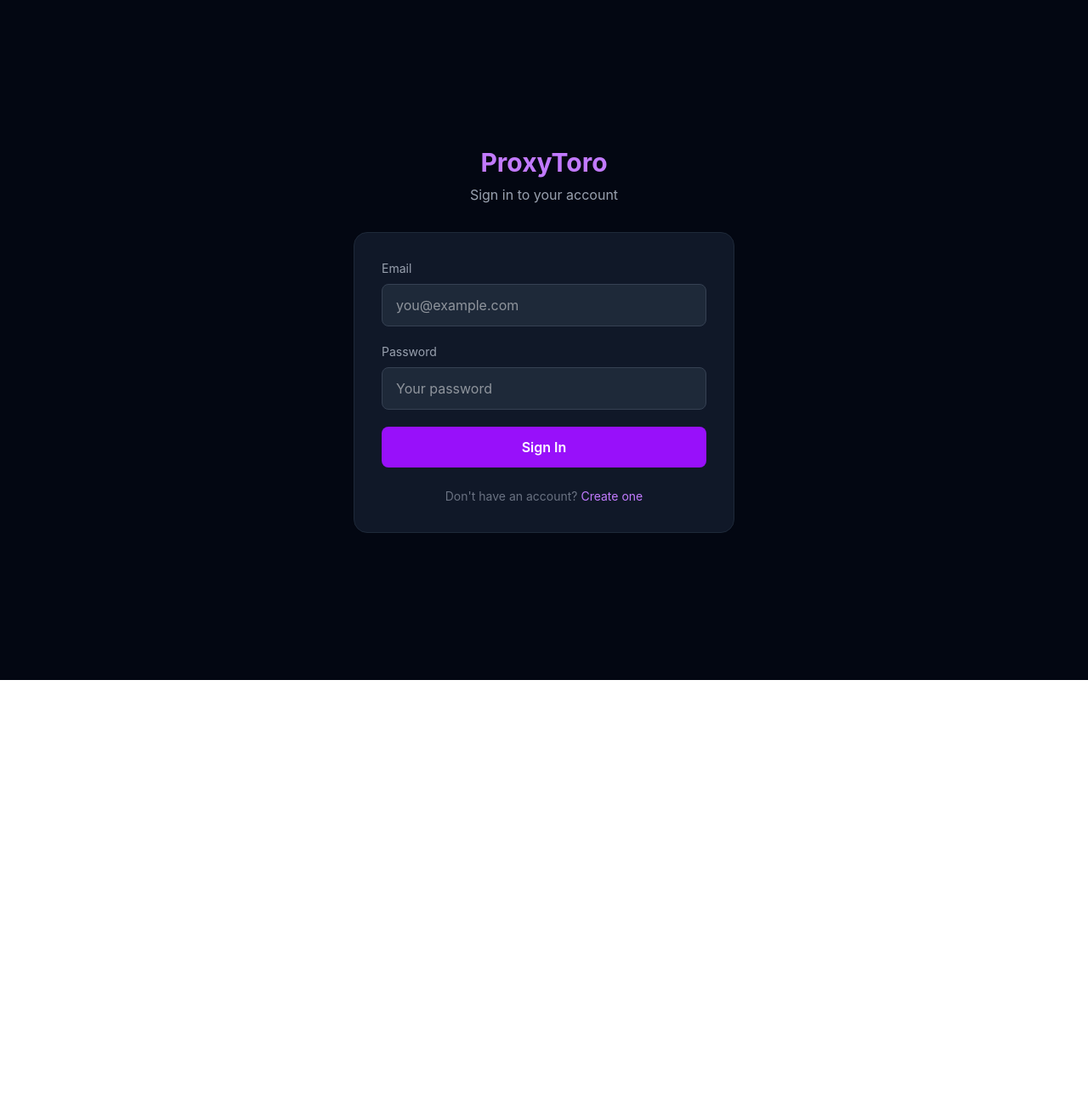
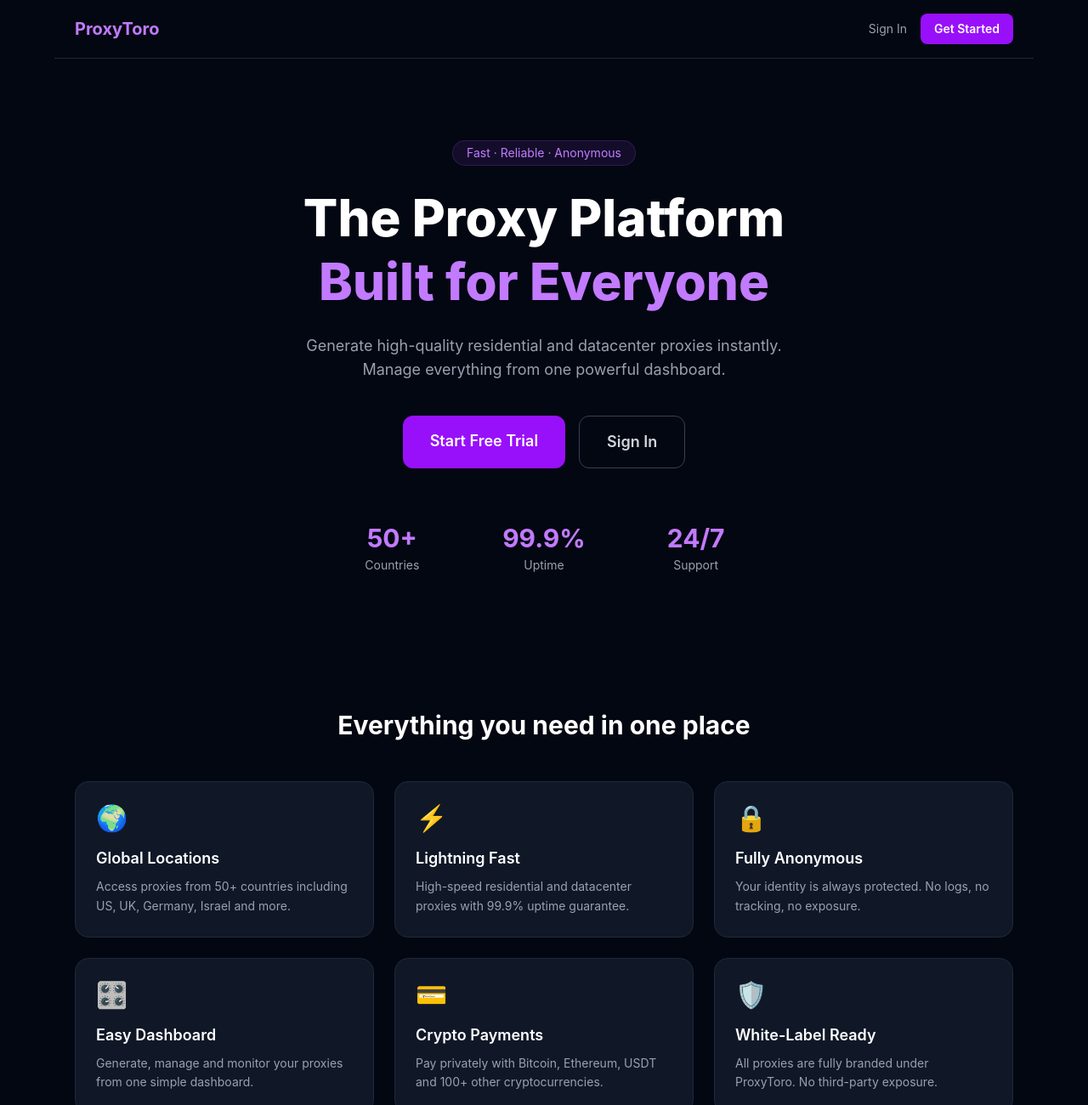
Before and after one commit to yoelKraitman/ProxyToro-Platform, a React app in the folder frontend/: page / in a window 1280 px wide. Before the commit this address led to /login. Shown: the top 1300 px of the page at 85% size. Before the commit the page ends 800 px from the top, so only its background shows below. Built offline with nearby package versions, Linux system fonts and the light colour scheme; the HTML template or start-up script is replaced by a standard one.

Commit message:
feat: add landing page

```diff
--- a/frontend/src/App.jsx
+++ b/frontend/src/App.jsx
@@ -1,5 +1,6 @@
 import { BrowserRouter, Routes, Route, Navigate } from 'react-router-dom'
 import { AuthProvider, useAuth } from './context/AuthContext'
+import Landing from './pages/Landing'
 import Login from './pages/Login'
 import Register from './pages/Register'
 import Dashboard from './pages/Dashboard'
@@ -13,12 +14,13 @@
 function AppRoutes() {
   return (
     <Routes>
+      <Route path="/" element={<Landing />} />
       <Route path="/login" element={<Login />} />
       <Route path="/register" element={<Register />} />
       <Route path="/dashboard" element={
         <PrivateRoute><Dashboard /></PrivateRoute>
       } />
-      <Route path="*" element={<Navigate to="/login" />} />
+      <Route path="*" element={<Navigate to="/" />} />
     </Routes>
   )
 }
--- /dev/null
+++ b/frontend/src/pages/Landing.jsx
@@ -0,0 +1,188 @@
+import { Link } from 'react-router-dom'
+
+const features = [
+  {
+    icon: '🌍',
+    title: 'Global Locations',
+    desc: 'Access proxies from 50+ countries including US, UK, Germany, Israel and more.'
+  },
+  {
+    icon: '⚡',
+    title: 'Lightning Fast',
+    desc: 'High-speed residential and datacenter proxies with 99.9% uptime guarantee.'
+  },
+  {
+    icon: '🔒',
+    title: 'Fully Anonymous',
+    desc: 'Your identity is always protected. No logs, no tracking, no exposure.'
+  },
+  {
+    icon: '🎛️',
+    title: 'Easy Dashboard',
+    desc: 'Generate, manage and monitor your proxies from one simple dashboard.'
+  },
+  {
+    icon: '💳',
+    title: 'Crypto Payments',
+    desc: 'Pay privately with Bitcoin, Ethereum, USDT and 100+ other cryptocurrencies.'
+  },
+  {
+    icon: '🛡️',
+    title: 'White-Label Ready',
+    desc: 'All proxies are fully branded under ProxyToro. No third-party exposure.'
+  },
+]
+
+const plans = [
+  { name: 'Starter', price: '$9', bandwidth: '10 GB', proxies: '100' },
+  { name: 'Pro', price: '$29', bandwidth: '50 GB', proxies: '500', popular: true },
+  { name: 'Business', price: '$79', bandwidth: '200 GB', proxies: 'Unlimited' },
+]
+
+export default function Landing() {
+  return (
+    <div className="min-h-screen bg-gray-950 text-white">
+
+      {/* Navbar */}
+      <nav className="border-b border-gray-800 px-6 py-4 flex items-center justify-between max-w-6xl mx-auto">
+        <h1 className="text-xl font-bold text-purple-400">ProxyToro</h1>
+        <div className="flex items-center gap-4">
+          <Link to="/login" className="text-gray-400 hover:text-white text-sm transition">
+            Sign In
+          </Link>
+          <Link
+            to="/register"
+            className="bg-purple-600 hover:bg-purple-700 text-white text-sm font-semibold px-4 py-2 rounded-lg transition"
+          >
+            Get Started
+          </Link>
+        </div>
+      </nav>
+
+      {/* Hero */}
+      <section className="max-w-6xl mx-auto px-6 py-24 text-center">
+        <div className="inline-block bg-purple-500/10 border border-purple-500/20 text-purple-400 text-sm px-4 py-1 rounded-full mb-6">
+          Fast · Reliable · Anonymous
+        </div>
+        <h1 className="text-5xl sm:text-6xl font-extrabold mb-6 leading-tight">
+          The Proxy Platform<br />
+          <span className="text-purple-400">Built for Everyone</span>
+        </h1>
+        <p className="text-gray-400 text-lg max-w-xl mx-auto mb-10">
+          Generate high-quality residential and datacenter proxies instantly.
+          Manage everything from one powerful dashboard.
+        </p>
+        <div className="flex flex-col sm:flex-row gap-4 justify-center">
+          <Link
+            to="/register"
+            className="bg-purple-600 hover:bg-purple-700 text-white font-semibold px-8 py-4 rounded-xl text-lg transition"
+          >
+            Start Free Trial
+          </Link>
+          <Link
+            to="/login"
+            className="border border-gray-700 hover:border-purple-500 text-gray-300 hover:text-white font-semibold px-8 py-4 rounded-xl text-lg transition"
+          >
+            Sign In
+          </Link>
+        </div>
+
+        {/* Stats */}
+        <div className="grid grid-cols-3 gap-6 max-w-lg mx-auto mt-16">
+          {[
+            { value: '50+', label: 'Countries' },
+            { value: '99.9%', label: 'Uptime' },
+            { value: '24/7', label: 'Support' },
+          ].map(stat => (
+            <div key={stat.label}>
+              <p className="text-3xl font-bold text-purple-400">{stat.value}</p>
+              <p className="text-gray-400 text-sm mt-1">{stat.label}</p>
+            </div>
+          ))}
+        </div>
+      </section>
+
+      {/* Features */}
+      <section className="max-w-6xl mx-auto px-6 py-16">
+        <h2 className="text-3xl font-bold text-center mb-12">
+          Everything you need in one place
+        </h2>
+        <div className="grid grid-cols-1 sm:grid-cols-2 lg:grid-cols-3 gap-6">
+          {features.map(f => (
+            <div
+              key={f.title}
+              className="bg-gray-900 border border-gray-800 rounded-2xl p-6 hover:border-purple-500/50 transition"
+            >
+              <div className="text-3xl mb-4">{f.icon}</div>
+              <h3 className="text-lg font-semibold mb-2">{f.title}</h3>
+              <p className="text-gray-400 text-sm leading-relaxed">{f.desc}</p>
+            </div>
+          ))}
+        </div>
+      </section>
+
+      {/* Pricing */}
+      <section className="max-w-6xl mx-auto px-6 py-16">
+        <h2 className="text-3xl font-bold text-center mb-4">Simple Pricing</h2>
+        <p className="text-gray-400 text-center mb-12">No hidden fees. Cancel anytime.</p>
+
+        <div className="grid grid-cols-1 sm:grid-cols-3 gap-6">
+          {plans.map(plan => (
+            <div
+              key={plan.name}
+              className={`bg-gray-900 rounded-2xl p-6 border relative ${
+                plan.popular ? 'border-purple-500' : 'border-gray-800'
+              }`}
+            >
+              {plan.popular && (
+                <span className="absolute -top-3 left-1/2 -translate-x-1/2 bg-purple-600 text-white text-xs px-3 py-1 rounded-full">
+                  Most Popular
+                </span>
+              )}
+              <h3 className="text-lg font-bold mb-1">{plan.name}</h3>
+              <p className="text-3xl font-bold text-purple-400 mb-4">
+                {plan.price}<span className="text-sm text-gray-400">/mo</span>
+              </p>
+              <ul className="space-y-2 text-sm text-gray-400 mb-6">
+                <li>✓ {plan.bandwidth} bandwidth</li>
+                <li>✓ {plan.proxies} proxies</li>
+                <li>✓ All locations</li>
+                <li>✓ 24/7 support</li>
+              </ul>
+              <Link
+                to="/register"
+                className={`block text-center py-2 rounded-lg text-sm font-semibold transition ${
+                  plan.popular
+                    ? 'bg-purple-600 hover:bg-purple-700 text-white'
+                    : 'border border-gray-700 hover:border-purple-500 text-gray-300'
+                }`}
+              >
+                Get Started
+              </Link>
+            </div>
+          ))}
+        </div>
+      </section>
+
+      {/* CTA */}
+      <section className="max-w-6xl mx-auto px-6 py-16 text-center">
+        <div className="bg-purple-600/10 border border-purple-500/20 rounded-3xl p-12">
+          <h2 className="text-3xl font-bold mb-4">Ready to get started?</h2>
+          <p className="text-gray-400 mb-8">Join thousands of users already using ProxyToro.</p>
+          <Link
+            to="/register"
+            className="bg-purple-600 hover:bg-purple-700 text-white font-semibold px-8 py-4 rounded-xl text-lg transition"
+          >
+            Create Free Account
+          </Link>
+        </div>
+      </section>
+
+      {/* Footer */}
+      <footer className="border-t border-gray-800 px-6 py-8 text-center text-gray-500 text-sm">
+        © 2026 ProxyToro. All rights reserved.
+      </footer>
+
+    </div>
+  )
+}
```
